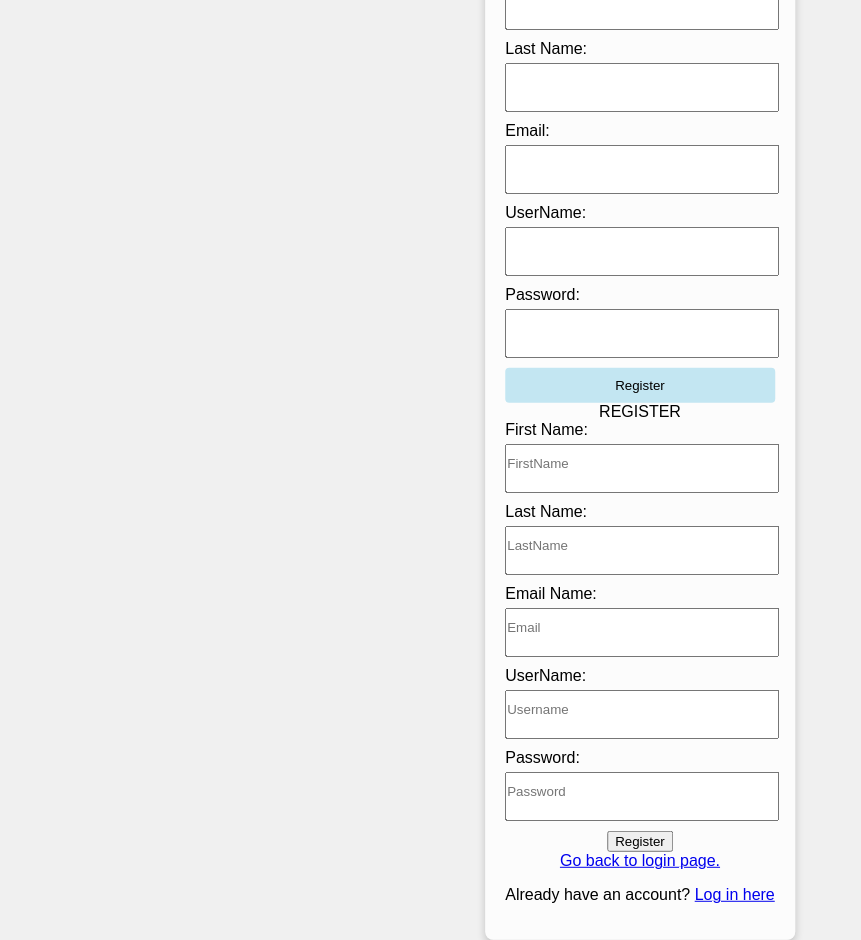
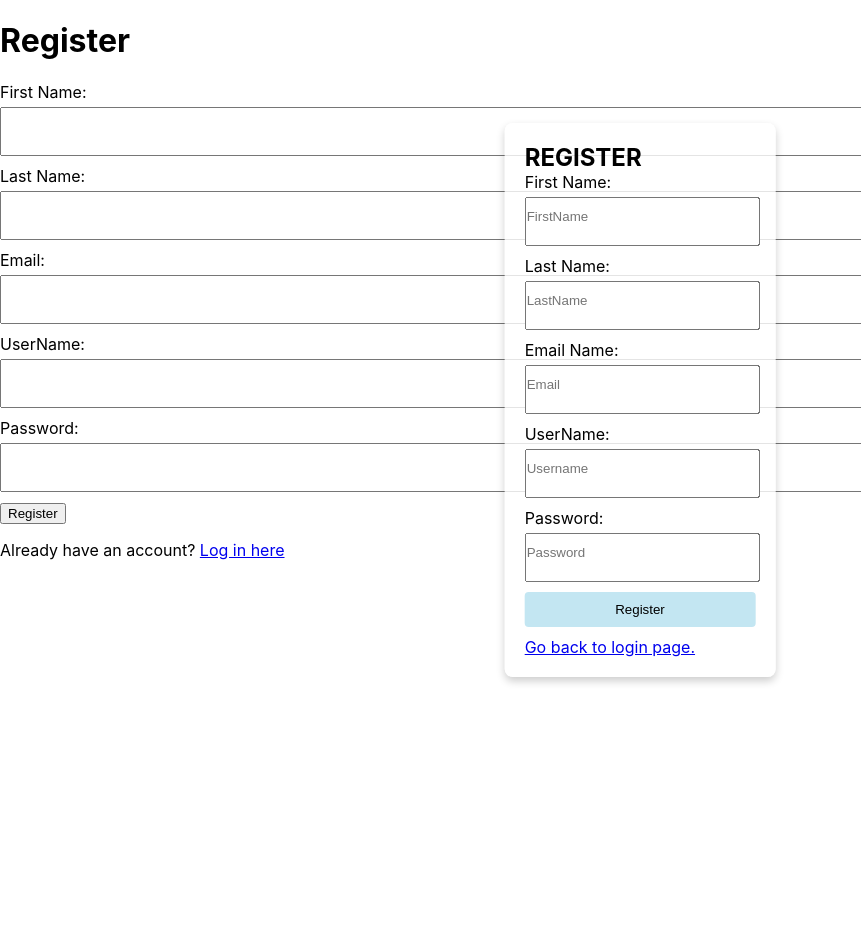
Before and after one commit to d-minic/COP4331-Large-Project, a React (Create React App) app in the folder frontend/: page /register in a window 1280 px wide. Shown: the whole page, without its empty margins (0-861 px from the left). After the commit the page ends 800 px from the top, so only its background shows below. Built offline with nearby package versions, Linux system fonts and the light colour scheme.

Commit message:
Update RegisterPage.css

```diff
--- a/frontend/src/pages/RegisterPage.css
+++ b/frontend/src/pages/RegisterPage.css
@@ -1,18 +1,6 @@
-/* RegisterPage.css */
+/* Register.css */
 
-body {
-  font-family: Arial, sans-serif;
-  text-align: center;
-  margin: 0;
-  padding: 0;
-  background-color: #f0f0f0;
-  background-size: cover;
-  background-position: center center;
-  background-repeat: no-repeat;
-  height: 100vh;
-}
-
-.container {
+#registerDiv {
   max-width: 500px;
   margin: 0 auto;
   padding: 20px;
@@ -25,9 +13,9 @@ body {
   transform: translate(-50%, -50%);
 }
 
-h1 {
-  color: #333;
-  margin-bottom: 20px;
+#inner-title {
+  font-size: 24px;
+  font-weight: bold;
 }
 
 label {
@@ -36,14 +24,13 @@ label {
   margin-bottom: 5px;
 }
 
-input[type="text"],
-input[type="password"] {
+input {
   width: 100%;
   padding: 10px 0px 20px;
   margin-bottom: 10px;
 }
 
-button {
+#registerButton {
   background-color: #c3e6f2;
   color: #000000;
   padding: 10px 0;
@@ -53,7 +40,6 @@ button {
   cursor: pointer;
 }
 
-button:hover {
-  background-color: #c3e6f2;
-  color: #fff;
+#registerResult {
+  color: #333;
 }
```
